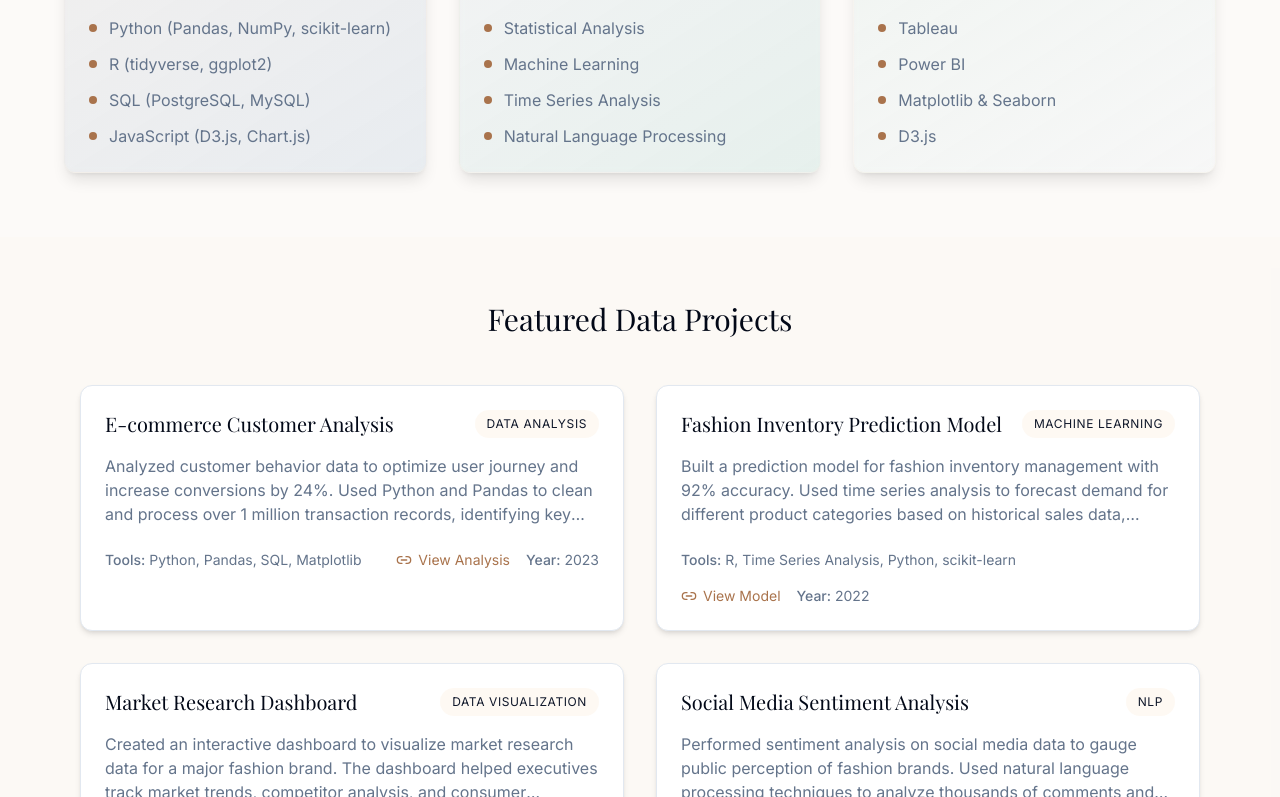
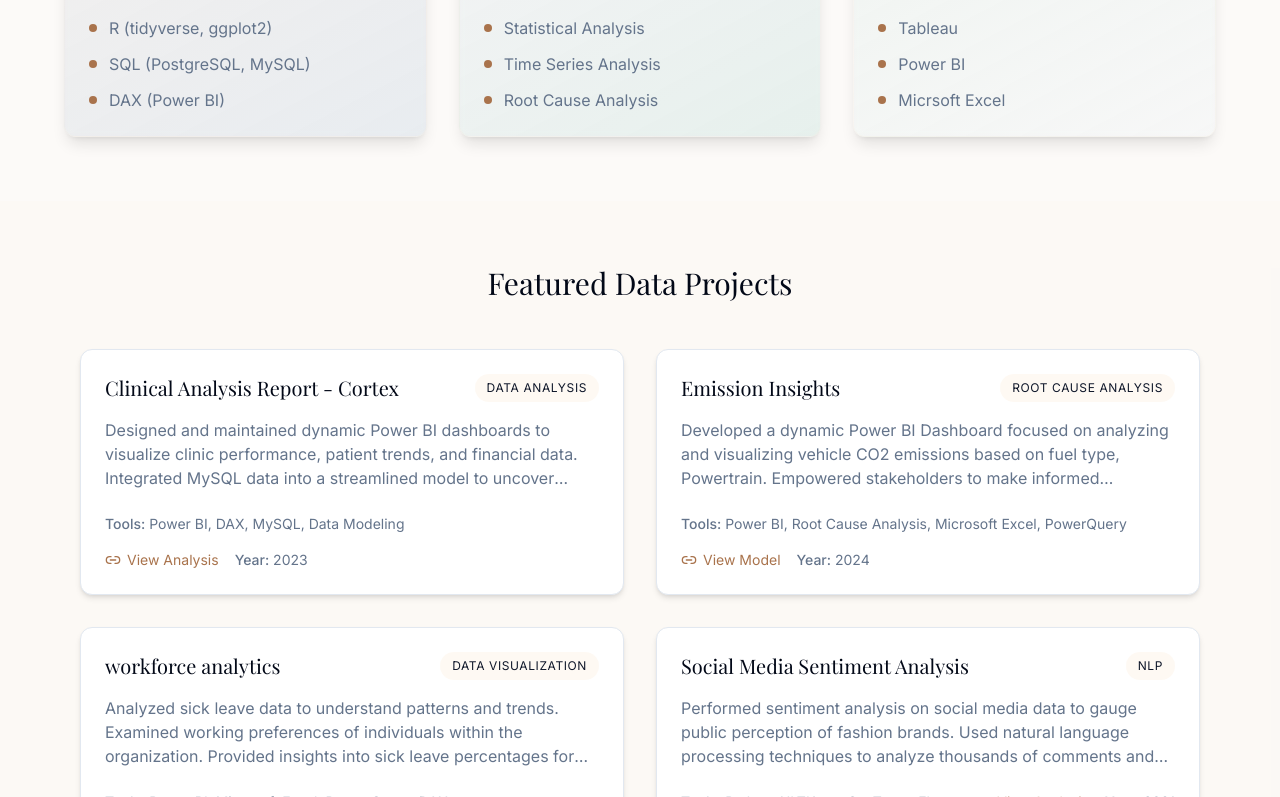
Before and after one commit to faaayaaz/fayzycreax, a React (Vite) app: page /data in a window 1280 px wide. Shown: the part 1003-1800 px from the top of the page. Built offline with nearby package versions, Linux system fonts and the light colour scheme; a web font is replaced by a local one.

Commit message:
temp: save local changes

```diff
--- a/index.html
+++ b/index.html
@@ -4,18 +4,18 @@
   <head>
     <meta charset="UTF-8" />
     <meta name="viewport" content="width=device-width, initial-scale=1.0" />
-    <title>Fashion & Data Portfolio</title>
+    <title>Fayaz Portfolio</title>
     <meta name="description" content="A dual expertise portfolio showcasing fashion modeling and data analysis projects" />
     <meta name="author" content="Portfolio" />
 
-    <meta property="og:title" content="Fashion & Data Portfolio" />
+    <meta property="og:title" content="Fayaz Portolio"/>
     <meta property="og:description" content="A dual expertise portfolio showcasing fashion modeling and data analysis projects" />
     <meta property="og:type" content="website" />
-    <meta property="og:image" content="https://lovable.dev/opengraph-image-p98pqg.png" />
+
 
     <meta name="twitter:card" content="summary_large_image" />
     <meta name="twitter:site" content="@lovable_dev" />
-    <meta name="twitter:image" content="https://lovable.dev/opengraph-image-p98pqg.png" />
+
   </head>
 
   <body>
--- a/src/pages/Contact.tsx
+++ b/src/pages/Contact.tsx
@@ -100,8 +100,8 @@ export default function Contact() {
                     </div>
                     <div>
                       <h3 className="text-lg font-medium">Email</h3>
-                      <a href="mailto:contact@example.com" className="text-gray-600 hover:text-primary">
-                        contact@example.com
+                      <a href="mailto:fayas818@gmail.com" className="text-gray-600 hover:text-primary">
+                        fayas818@gmail.com
                       </a>
                     </div>
                   </div>
@@ -112,7 +112,7 @@ export default function Contact() {
                     </div>
                     <div>
                       <h3 className="text-lg font-medium">Phone</h3>
-                      <p className="text-gray-600">+1 (555) 123-4567</p>
+                      <p className="text-gray-600">+971 50 6144135</p>
                     </div>
                   </div>
                 </div>
@@ -127,13 +127,15 @@ export default function Contact() {
                       <Facebook className="h-5 w-5" />
                     </a>
                     <a
-                      href="#"
+                      href="https://www.instagram.com/faaayaaz?igsh=MTFjdnhqdzU2OTNrMA%3D%3D&utm_source=qr"
+
                       className="h-10 w-10 rounded-full bg-fashion-taupe flex items-center justify-center text-white hover:bg-fashion-charcoal transition-colors"
                     >
                       <Instagram className="h-5 w-5" />
                     </a>
                     <a
-                      href="#"
+                      href="https://www.linkedin.com/in/faaayaaz?utm_source=share&utm_campaign=share_via&utm_content=profile&utm_medium=ios_app"
+
                       className="h-10 w-10 rounded-full bg-data-navy flex items-center justify-center text-white hover:bg-data-blue transition-colors"
                     >
                       <Linkedin className="h-5 w-5" />
--- a/src/pages/Data.tsx
+++ b/src/pages/Data.tsx
@@ -43,35 +43,35 @@ export default function Data() {
   const dataProjects = [
     {
       id: 1,
-      title: "E-commerce Customer Analysis",
+      title: "Clinical Analysis Report - Cortex",
       category: "Data Analysis",
-      description: "Analyzed customer behavior data to optimize user journey and increase conversions by 24%. Used Python and Pandas to clean and process over 1 million transaction records, identifying key patterns in customer behavior.",
-      tools: "Python, Pandas, SQL, Matplotlib",
+      description: "Designed and maintained dynamic Power BI dashboards to visualize clinic performance, patient trends, and financial data. Integrated MySQL data into a streamlined model to uncover actionable insights. Played a key role in identifying patterns behind insurance claim rejections, helping the team fix root issues and boost efficiency in the claims process.",
+      tools: "Power BI, DAX, MySQL, Data Modeling",
       year: "2023",
       image: "/placeholder.svg",
-      url: "https://example.com/ecommerce-analysis",
+      url: "https://app.powerbi.com/view?r=eyJrIjoiYzllMjcxZDMtMjhhZi00NzU0LWE3N2MtMGU4MGU0YjhiNmI1IiwidCI6IjhjZWJiMzY0LTIyMTItNGEzOS05ZjE2LWIwYTJmMjk3ZDc0YiIsImMiOjZ9",
       urlMask: "View Analysis"
     },
     {
       id: 2,
-      title: "Fashion Inventory Prediction Model",
-      category: "Machine Learning",
-      description: "Built a prediction model for fashion inventory management with 92% accuracy. Used time series analysis to forecast demand for different product categories based on historical sales data, seasonal trends, and external factors.",
-      tools: "R, Time Series Analysis, Python, scikit-learn",
-      year: "2022",
+      title: "Emission Insights",
+      category: "Root Cause Analysis",
+      description: "Developed a dynamic Power BI Dashboard focused on analyzing and visualizing vehicle CO2 emissions based on fuel type, Powertrain. Empowered stakeholders to make informed decisions regarding emission reduction strategies and sustainable vehicle options.",
+      tools: "Power BI, Root Cause Analysis, Microsoft Excel, PowerQuery",
+      year: "2024",
       image: "/placeholder.svg",
-      url: "https://example.com/inventory-prediction",
+      url: "https://app.powerbi.com/view?r=eyJrIjoiNDMzNjMwYzktZGZmMC00MDZiLThlMjUtZjk5MDhiM2UwODM5IiwidCI6ImQ2YTE5N2FlLTQ1Y2YtNGM4Yy05MTAyLWY2YWY5NDg4NWVkMiJ9",
       urlMask: "View Model"
     },
     {
       id: 3,
-      title: "Market Research Dashboard",
+      title: "workforce analytics",
       category: "Data Visualization",
-      description: "Created an interactive dashboard to visualize market research data for a major fashion brand. The dashboard helped executives track market trends, competitor analysis, and consumer preferences in real-time.",
-      tools: "Tableau, SQL, Python, D3.js",
+      description: "Analyzed sick leave data to understand patterns and trends. Examined working preferences of individuals within the organization. Provided insights into sick leave percentages for strategic workforce planning. Identified factors influencing absenteeism and potential areas for improvement",
+      tools: "Power BI, Microsoft Excel, Power Query, DAX",
       year: "2023",
       image: "/placeholder.svg",
-      url: "https://example.com/market-dashboard",
+      url: "https://app.powerbi.com/view?r=eyJrIjoiODBlY2E5NDYtOWQ4ZS00OTBkLWJkZDktOTVhYmRkZjNiN2ExIiwidCI6ImQ2YTE5N2FlLTQ1Y2YtNGM4Yy05MTAyLWY2YWY5NDg4NWVkMiJ9",
       urlMask: "View Dashboard"
     },
     {
@@ -101,28 +101,27 @@ export default function Data() {
   const [profile, setProfile] = useState({
     name: "Fayaz Mohamed",
     role: "Data Analyst",
-    img: "/lovable-uploads/c2bb14be-8935-4258-a0cf-e45281db002f.png",
+    img: "/lovable-uploads/effb464c-46e9-4f0e-9149-8adb1d3b1d22.png",
     about: "Experienced Data Analyst with a passion for deriving actionable insights from complex data."
   });
   const [showProfileEdit, setShowProfileEdit] = useState(false);
   const [skills, setSkills] = useState({
     languages: [
-      "Python (Pandas, NumPy, scikit-learn)",
+
       "R (tidyverse, ggplot2)",
       "SQL (PostgreSQL, MySQL)",
-      "JavaScript (D3.js, Chart.js)"
+      "DAX (Power BI)"
+
     ],
     methods: [
       "Statistical Analysis",
-      "Machine Learning",
       "Time Series Analysis",
-      "Natural Language Processing"
+      "Root Cause Analysis"
     ],
     tools: [
       "Tableau",
       "Power BI",
-      "Matplotlib & Seaborn",
-      "D3.js"
+      "Micrsoft Excel"
     ]
   });
   const [showSkillsEdit, setShowSkillsEdit] = useState(false);
--- a/src/pages/Fashion.tsx
+++ b/src/pages/Fashion.tsx
@@ -36,8 +36,8 @@ const Fashion = () => {
       category: "Editorial",
       image: "/lovable-uploads/1cb96b82-31c8-4f79-9365-eb23a4bfc4c8.png",
       description: "A vibrant editorial shoot showcasing the latest urban trends with modern silhouettes.",
-      client: "Fashion Magazine",
-      photographer: "Jane Smith",
+      client: "Magazine",
+      photographer: "Faiz Ahammed",
       year: 2023
     },
     {
@@ -93,7 +93,7 @@ const Fashion = () => {
       category: "Commercial",
       image: "/lovable-uploads/effb464c-46e9-4f0e-9149-8adb1d3b1d22.png",
       description: "Showcasing premium accessories and jewelry pieces.",
-      client: "Luxe Accessories",
+      client: "",
       photographer: "David Lee",
       year: 2023
     },
```
Also changed, not shown: package.json (+4 -3 lines), 2 other files (tests, documents, lock files or other folders).
